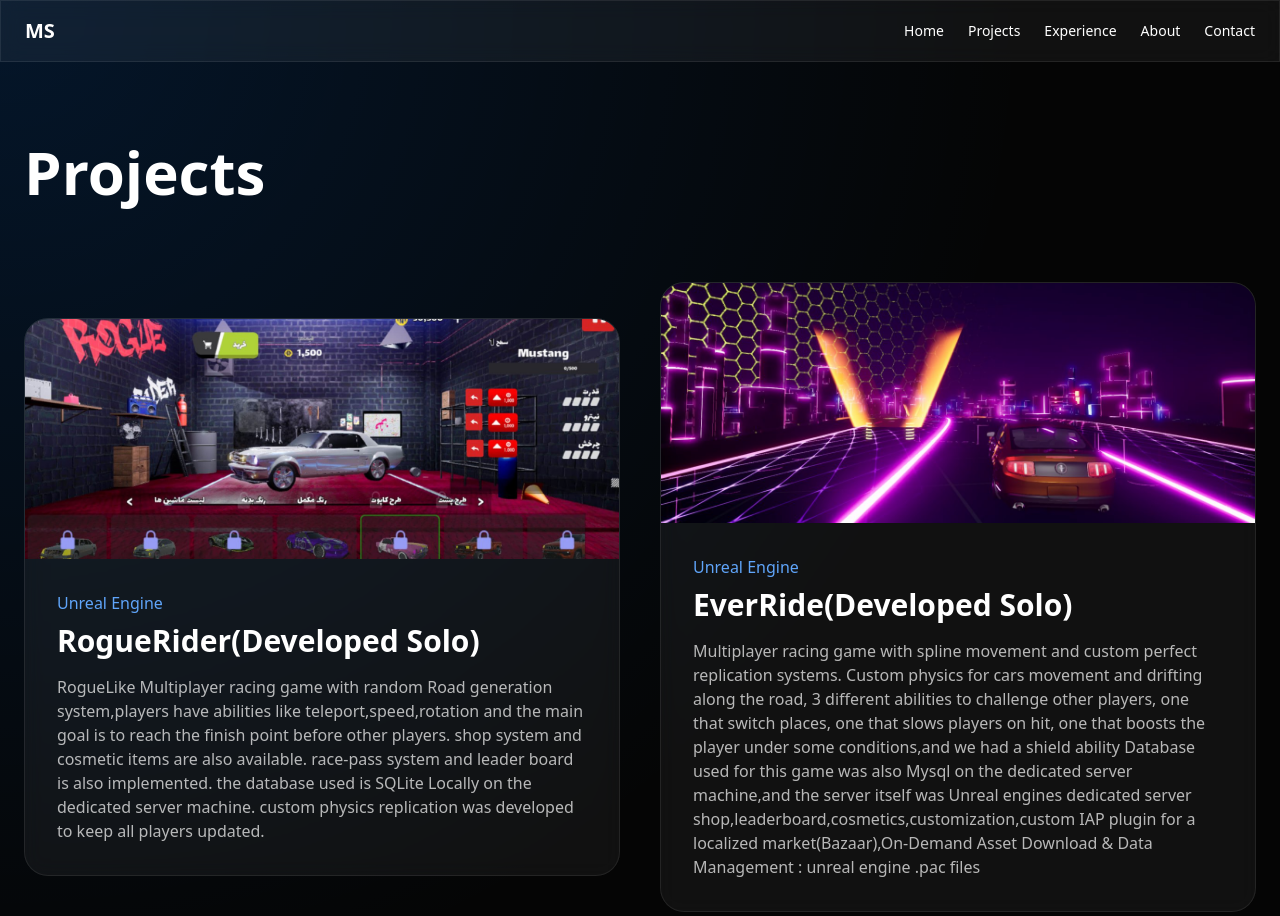
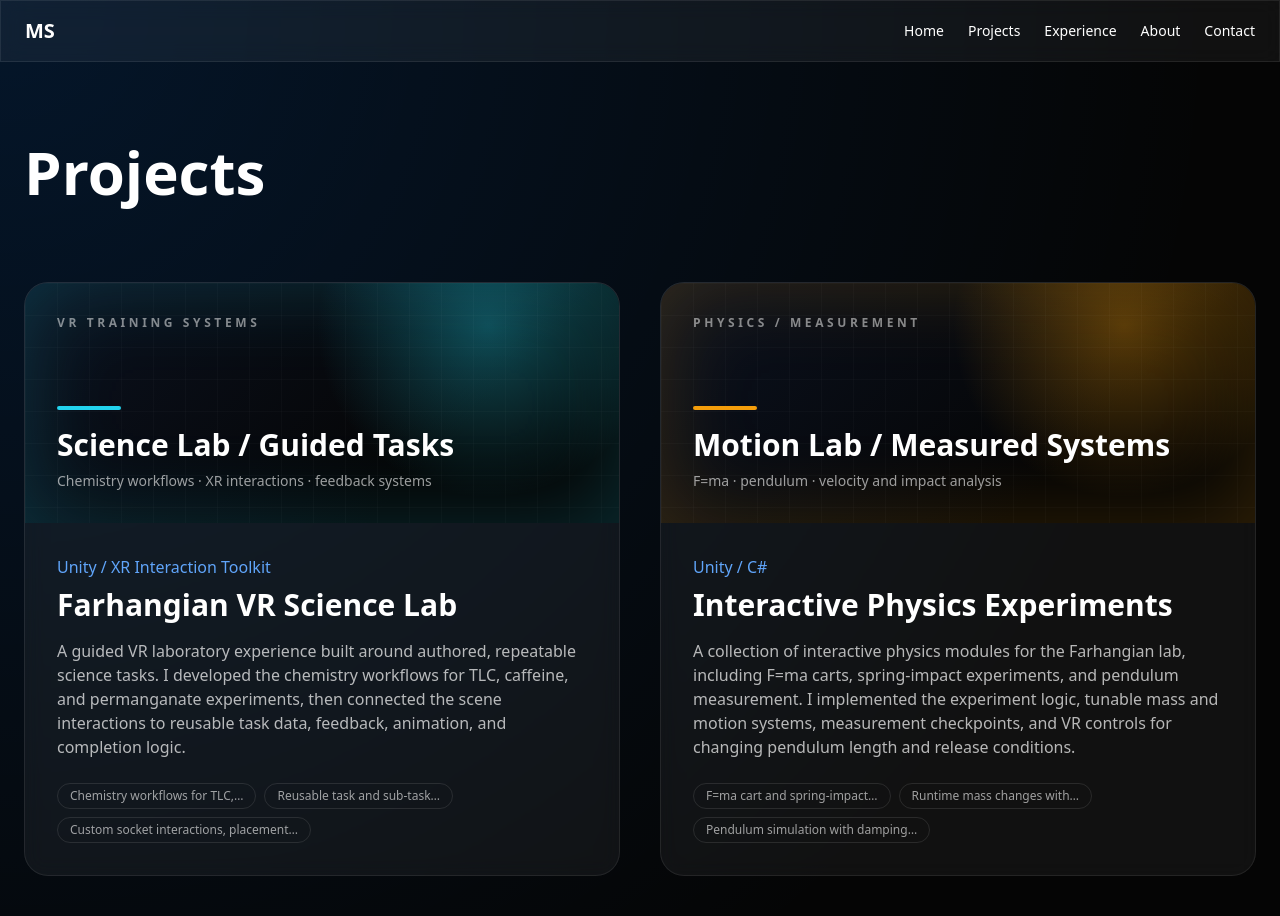
Before and after one commit to HooshangDev/HooshangDev, a Next.js app: page /projects in a window 1280 px wide. Shown: the top 916 px of the page. Built offline with nearby package versions, Linux system fonts and the light colour scheme.

Commit message:
manshour-exp

```diff
--- a/app/experience/page.tsx
+++ b/app/experience/page.tsx
@@ -16,6 +16,11 @@ export default function ExperiencePage() {
     "Dedicated Servers",
     "Multiplayer",
     "VR",
+    "XR Interaction Toolkit",
+    "DOTween",
+    "Shader Graph",
+    "ScriptableObjects",
+    "UnityEvents",
     "Android",
     "Live Ops",
     "Game Analytics",
@@ -194,6 +199,60 @@ export default function ExperiencePage() {
         />
 
         <Project
+          title="Farhangian VR Science Lab"
+          subtitle="Unity VR training platform"
+          engine="Unity / XR Interaction Toolkit"
+          featured
+          bullets={[
+            "Built guided chemistry workflows for TLC, caffeine and permanganate experiments.",
+            "Connected reusable task and sub-task data to scene interactions, feedback and completion logic.",
+            "Implemented custom sockets, placement hints, animation states and failure handling for spills, breakage and wrong grabs.",
+            "Added Inspector-configurable interaction events and reusable completion callbacks.",
+          ]}
+          skills={[
+            "Unity",
+            "C#",
+            "XR",
+            "Task Systems",
+            "Physics",
+          ]}
+        />
+
+        <Project
+          title="Interactive Physics Experiments"
+          subtitle="F=ma, spring impact and pendulum modules"
+          engine="Unity / C#"
+          bullets={[
+            "Developed F=ma cart and spring-impact controllers with runtime mass changes and calculated motion results.",
+            "Implemented damped pendulum simulation with VR length dragging, constrained snapping and completion events.",
+            "Built checkpoint timing, velocity sampling and before/after impact measurement capture for experiment feedback.",
+          ]}
+          skills={[
+            "Physics",
+            "Measurement",
+            "DOTween",
+            "VR Interaction",
+          ]}
+        />
+
+        <Project
+          title="XR Task & Assessment Framework"
+          subtitle="Reusable gameplay infrastructure"
+          engine="Unity / C#"
+          bullets={[
+            "Expanded the task manager with timer, time-check and value-measure action types.",
+            "Built automatic task generation and Inspector-configurable per-action tracking and completion behavior.",
+            "Added custom done-signal bindings, socket lifecycle events and a rotational shake detector for reusable training interactions.",
+          ]}
+          skills={[
+            "Gameplay Systems",
+            "ScriptableObjects",
+            "UnityEvents",
+            "Tooling",
+          ]}
+        />
+
+        <Project
           title="Kalleh Verification Platform"
           subtitle="Client + Server"
           engine="Node.js"
--- a/app/page.tsx
+++ b/app/page.tsx
@@ -6,12 +6,14 @@ export default function HomePage() {
       <Hero />
 
       <section className="max-w-7xl mx-auto px-6 py-20">
-        <div className="grid md:grid-cols-4 gap-6">
+        <div className="grid md:grid-cols-3 lg:grid-cols-6 gap-6">
           {[
             'Multiplayer Systems',
             'Physics Gameplay',
             'Backend Engineering',
-            'Procedural Generation'
+            'Procedural Generation',
+            'VR Interaction Systems',
+            'Assessment Tooling'
           ].map((item) => (
             <div
               key={item}
--- a/components/Hero.tsx
+++ b/components/Hero.tsx
@@ -26,9 +26,9 @@ export default function Hero() {
 
           <p className="text-white/70 text-xl leading-relaxed max-w-xl mb-10">
             Gameplay & Systems Engineer specializing in multiplayer,
-            physics-driven gameplay, backend systems, procedural generation,
-            and creating polished gameplay experiences with Unreal Engine and
-            Unity.
+            physics-driven gameplay, VR interaction systems, backend
+            architecture, and creating polished gameplay experiences with
+            Unreal Engine and Unity.
           </p>
 
           <div className="flex flex-wrap gap-4">
--- a/components/ProjectCard.tsx
+++ b/components/ProjectCard.tsx
@@ -1,17 +1,9 @@
 'use client'
 
 import { motion } from 'framer-motion'
-import Image from 'next/image'
 import { useEffect, useState } from 'react'
-
-interface Project {
-  title: string
-  engine: string
-  description: string
-  image: string
-  screenshots: string[]
-  video: string
-}
+import type { Project } from '@/data/projects'
+import ProjectVisual from './ProjectVisual'
 
 interface ProjectCardProps {
   project: Project
@@ -52,14 +44,7 @@ export default function ProjectCard({ project, onSelect }: ProjectCardProps) {
         "
       >
         <div className="h-60 bg-white/5 relative overflow-hidden">
-          <Image
-            src={imageSrc}
-            alt={project.title}
-            fill
-            sizes="(max-width: 768px) 100vw, 50vw"
-            unoptimized
-            className="object-cover"
-          />
+          <ProjectVisual project={project} imageSrc={imageSrc} />
         </div>
 
         <div className="p-8">
@@ -72,6 +57,19 @@ export default function ProjectCard({ project, onSelect }: ProjectCardProps) {
           <p className="text-white/70">
             {project.description}
           </p>
+
+          {project.highlights && (
+            <div className="mt-6 flex flex-wrap gap-2">
+              {project.highlights.slice(0, 3).map((highlight) => (
+                <span
+                  key={highlight}
+                  className="rounded-full border border-white/10 px-3 py-1 text-xs text-white/60"
+                >
+                  {highlight.split(' ').slice(0, 4).join(' ')}…
+                </span>
+              ))}
+            </div>
+          )}
         </div>
       </motion.div>
     </button>
--- /dev/null
+++ b/components/ProjectVisual.tsx
@@ -0,0 +1,64 @@
+import Image from 'next/image'
+import type { Project } from '@/data/projects'
+
+interface ProjectVisualProps {
+  project: Project
+  imageSrc?: string
+  sizes?: string
+  priority?: boolean
+  className?: string
+}
+
+export default function ProjectVisual({
+  project,
+  imageSrc,
+  sizes = '(max-width: 768px) 100vw, 50vw',
+  priority = false,
+  className = '',
+}: ProjectVisualProps) {
+  if (project.image) {
+    return (
+      <Image
+        src={imageSrc ?? project.image}
+        alt={project.title}
+        fill
+        priority={priority}
+        sizes={sizes}
+        unoptimized
+        className={`object-cover ${className}`}
+      />
+    )
+  }
+
+  const cover = project.cover
+
+  return (
+    <div
+      className={`absolute inset-0 overflow-hidden ${className}`}
+      style={{
+        background: `radial-gradient(circle at 78% 18%, ${cover?.accent ?? '#2563eb'}55, transparent 34%), linear-gradient(135deg, #0b1220 0%, #050505 70%)`,
+        boxShadow: `inset 0 0 90px ${cover?.accent ?? '#2563eb'}30`,
+      }}
+      aria-label={project.title}
+    >
+      <div className="absolute inset-0 opacity-30 [background-image:linear-gradient(rgba(255,255,255,.08)_1px,transparent_1px),linear-gradient(90deg,rgba(255,255,255,.08)_1px,transparent_1px)] [background-size:32px_32px]" />
+      <div className="relative z-10 flex h-full flex-col justify-between p-8">
+        <span className="text-xs font-semibold uppercase tracking-[0.3em] text-white/50">
+          {cover?.eyebrow ?? project.engine}
+        </span>
+        <div>
+          <div
+            className="mb-4 h-1 w-16 rounded-full"
+            style={{ backgroundColor: cover?.accent ?? '#2563eb' }}
+          />
+          <p className="max-w-xl text-3xl font-black leading-tight text-white">
+            {cover?.title ?? project.title}
+          </p>
+          {cover?.detail && (
+            <p className="mt-2 text-sm text-white/60">{cover.detail}</p>
+          )}
+        </div>
+      </div>
+    </div>
+  )
+}
--- a/data/projects.ts
+++ b/data/projects.ts
@@ -1,4 +1,77 @@
-export const projects = [
+export interface Project {
+  title: string
+  engine: string
+  description: string
+  image?: string
+  screenshots: string[]
+  video?: string
+  highlights?: string[]
+  cover?: {
+    eyebrow: string
+    title: string
+    detail: string
+    accent: string
+  }
+}
+
+export const projects: Project[] = [
+  {
+    title: 'Farhangian VR Science Lab',
+    engine: 'Unity / XR Interaction Toolkit',
+    description: 'A guided VR laboratory experience built around authored, repeatable science tasks. I developed the chemistry workflows for TLC, caffeine, and permanganate experiments, then connected the scene interactions to reusable task data, feedback, animation, and completion logic.',
+    screenshots: [],
+    highlights: [
+      'Chemistry workflows for TLC, caffeine, and permanganate experiments',
+      'Reusable task and sub-task authoring with ScriptableObjects',
+      'Custom socket interactions, placement hints, and completion callbacks',
+      'Failure-aware interactions for spills, breakage, and wrong grabs',
+      'Animated lab equipment and guided feedback states',
+    ],
+    cover: {
+      eyebrow: 'VR TRAINING SYSTEMS',
+      title: 'Science Lab / Guided Tasks',
+      detail: 'Chemistry workflows · XR interactions · feedback systems',
+      accent: '#22d3ee',
+    },
+  },
+  {
+    title: 'Interactive Physics Experiments',
+    engine: 'Unity / C#',
+    description: 'A collection of interactive physics modules for the Farhangian lab, including F=ma carts, spring-impact experiments, and pendulum measurement. I implemented the experiment logic, tunable mass and motion systems, measurement checkpoints, and VR controls for changing pendulum length and release conditions.',
+    screenshots: [],
+    highlights: [
+      'F=ma cart and spring-impact experiment controllers',
+      'Runtime mass changes with calculated velocity, momentum, and energy results',
+      'Pendulum simulation with damping and configurable gravity',
+      'VR length dragging with constrained snapping and completion events',
+      'Checkpoint timing, velocity sampling, and before/after impact capture',
+    ],
+    cover: {
+      eyebrow: 'PHYSICS / MEASUREMENT',
+      title: 'Motion Lab / Measured Systems',
+      detail: 'F=ma · pendulum · velocity and impact analysis',
+      accent: '#f59e0b',
+    },
+  },
+  {
+    title: 'XR Task & Assessment Framework',
+    engine: 'Unity / C#',
+    description: 'Reusable gameplay infrastructure for turning VR interactions into assessable training flows. I expanded the task manager with timer and measurement actions, per-action configuration, custom done-signal bindings, automatic scene task generation, and inspector-configurable interaction events.',
+    screenshots: [],
+    highlights: [
+      'Auto-generated task and sub-task wiring for complex scenes',
+      'Timer, time-check, and value-measure action types',
+      'Inspector-configurable per-action tracking and completion behavior',
+      'Custom UnityEvent and callback bindings for scene systems',
+      'Reusable shake detection and socket activation lifecycle events',
+    ],
+    cover: {
+      eyebrow: 'GAMEPLAY INFRASTRUCTURE',
+      title: 'Task Manager / Assessment Layer',
+      detail: 'Authoring tools · runtime callbacks · measurable progress',
+      accent: '#a78bfa',
+    },
+  },
   {
     title: 'RogueRider(Developed Solo)',
     engine: 'Unreal Engine',
```
Also changed, not shown: components/ProjectModal.tsx (+30 -10 lines).
